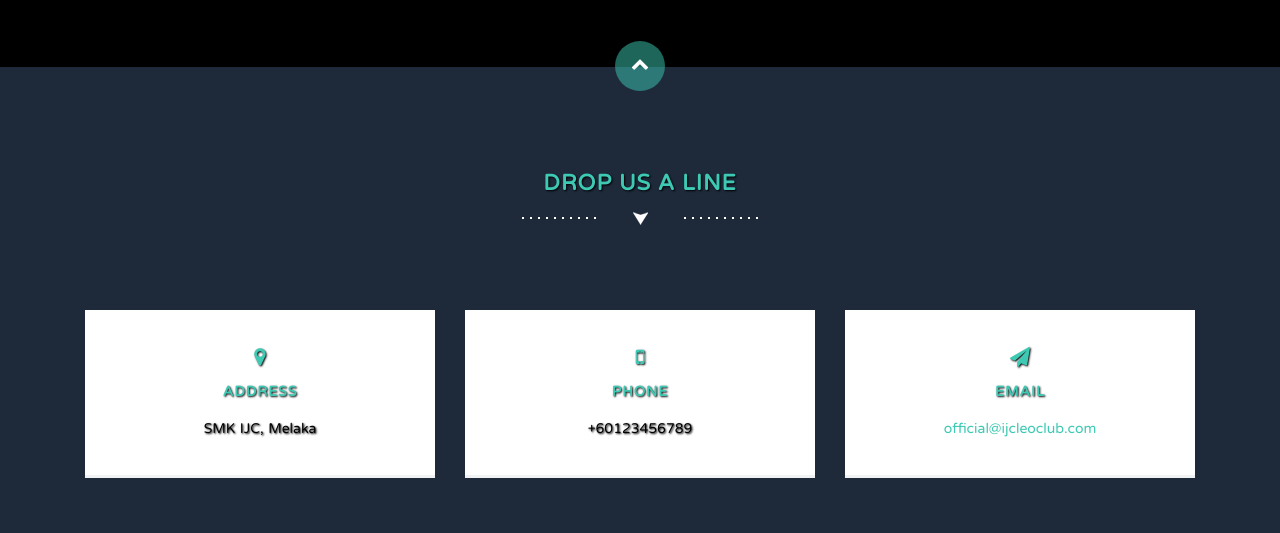
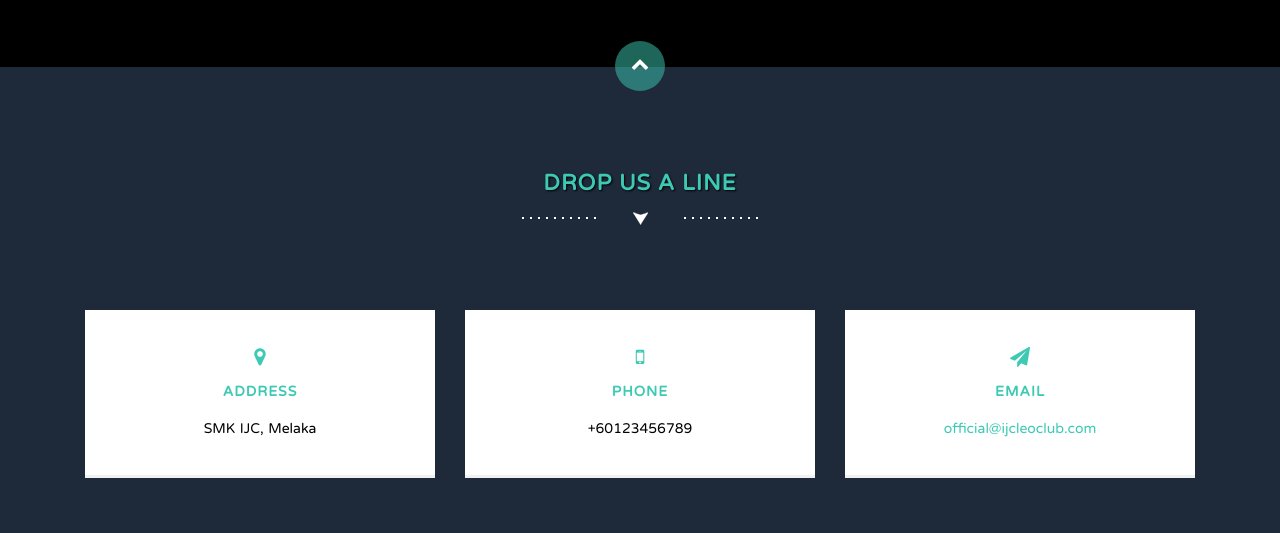
Before and after one commit to IJCLEOCLUB/IJCLEOCLUB.github.io, a plain HTML site: page index.html in a window 1280 px wide. Shown: the part 2000-2533 px from the top of the page. Drawn offline with nearby package versions, Linux system fonts and the light colour scheme; a script that the page names is missing.

Commit message:
removed text shadow from contact details

```diff
--- a/css/styles.css
+++ b/css/styles.css
@@ -294,7 +294,7 @@ Contact
 ========================================================================== */
 .up-btn { width: 50px; height: 50px; border-radius: 50%; -moz-border-radius: 50%; -webkit-border-radius: 50%; -o-border-radius: 50%; background: rgba(61, 201, 179, 0.5); display: block; margin: 0 auto; color: #fff; font-size: 18px; line-height: 46px; text-align: center; position: absolute; top: -26px; left: 0; right: 0; margin-left: auto; margin-right: auto; }
 .up-btn:hover, up-btn:focus { color: #fff; background: rgba(61, 201, 179, 1); }
-.contact-details { margin: 70px 0; }
+.contact-details { margin: 70px 0;    text-shadow: none; }
 .contact-details h2 { font-size: 20px; }
 .contact-details h2 span { display: block; color: #3dc9b3; text-transform: uppercase; letter-spacing: 1px; font-size: 14px; margin-top: 15px; }
 .contact-wrap { position: relative; }
```
